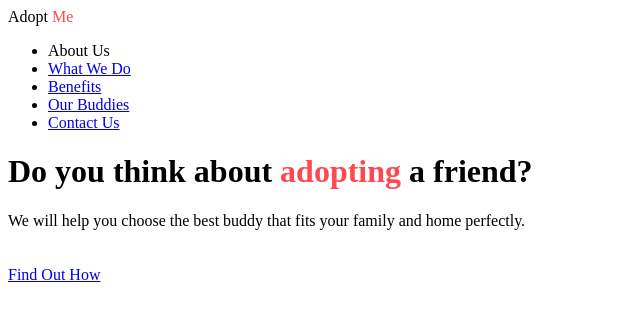
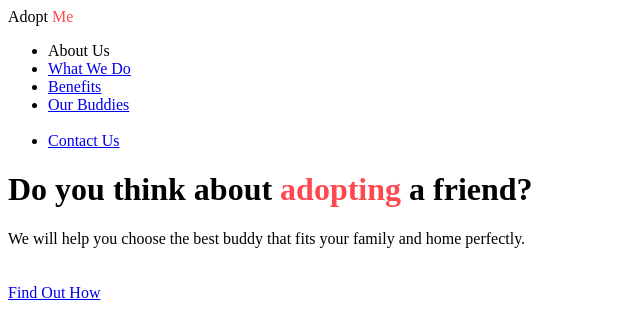
Before and after one commit to JessOtte/otte-part-1, a plain HTML site: page index.html in a window 1280 px wide. Shown: the whole page, without its empty margins (0-640 px from the left). Drawn offline with Linux system fonts and the light colour scheme.

Commit message:
Update index.html

```diff
--- a/index.html
+++ b/index.html
@@ -2,7 +2,7 @@
 <html lang="en"><head>
   <meta charset="UTF-8">
   <title>Adopt Me</title>
-  <link href="main.css" rel="stylesheet">
+  <link href="css/main.css" rel="stylesheet">
   <link href="https://fonts.googleapis.com/css?family=Fira+Sans" rel="stylesheet">
 
 
@@ -20,6 +20,7 @@
         <li><a href="#WhatWeDo">What We Do</a></li>
         <li><a href="#Benefits">Benefits</a></li>
         <li><a href="#OurBuddies">Our Buddies</a></li>
+        </br>
         <li><a class="button1" id="navbutton" href="#ContactUs" target="_blank">Contact Us</a></li>
       </ul>
 </div>
```
